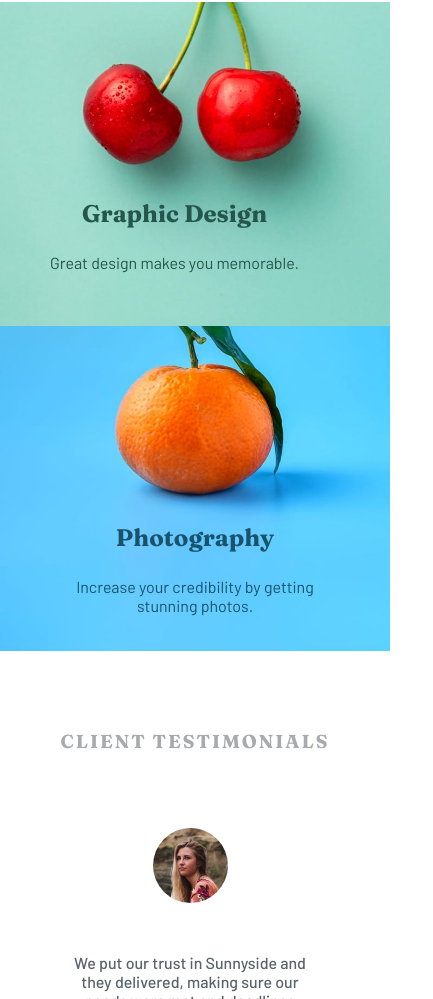
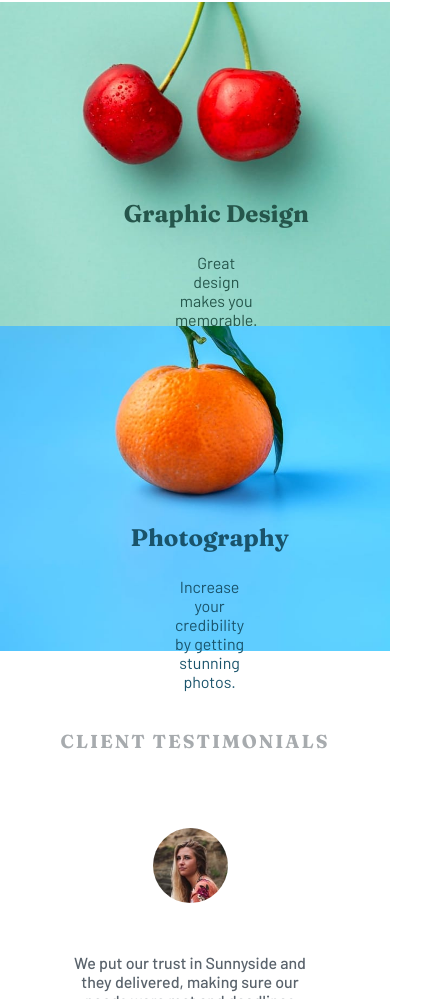
Before and after one commit to E-code804/Sunnyside-Agency-Landing-Page, a plain HTML site: page index.html in a window 390 px wide. Shown: the part 2577-3576 px from the top of the page, 433 px wide, since content can reach past the window. Drawn offline with Linux system fonts and the light colour scheme.

Commit message:
Update styles.css

```diff
--- a/styles.css
+++ b/styles.css
@@ -422,7 +422,11 @@ footer ul li:hover {
     top: 60%;
   }
 
-  .text p {
+  #gd-text {
+    padding: 0 50px
+  }
+
+  #photo-text {
     padding: 0 50px
   }
 
```
